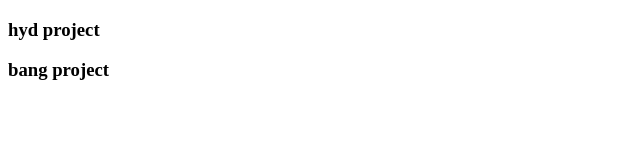
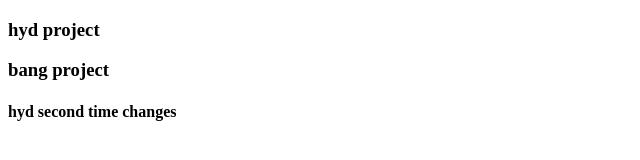
Before and after one commit to BhanusreeJajula/hyd-project, a plain HTML site: page index.html in a window 1280 px wide. Shown: the whole page, without its empty margins (0-640 px from the left). Drawn offline with Linux system fonts and the light colour scheme.

Commit message:
hyd changes

```diff
--- a/index.html
+++ b/index.html
@@ -8,5 +8,6 @@
 <body>
     <h3>hyd project</h3>
     <h3>bang project</h3>
+    <h4>hyd second time changes</h4>
 </body>
 </html>
```
